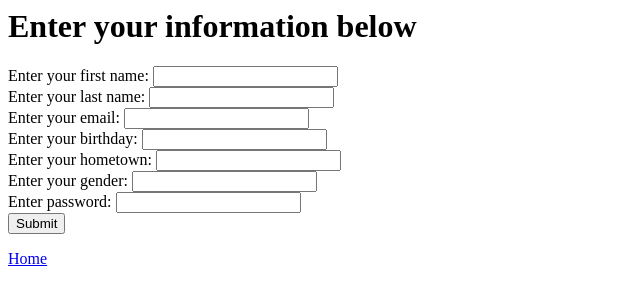
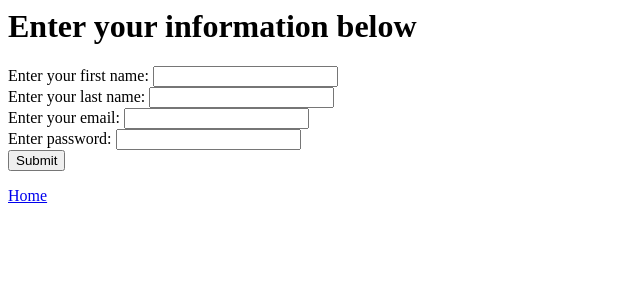
Before and after one commit to TengXu/text, a Flask app: page /register in a window 1280 px wide. Shown: the top 305 px of the page, without its empty margins (0-640 px from the left). Run offline with Flask 2, Linux system fonts and the light colour scheme; data comes from the database, SQL or seed files in the repository.

Commit message:
register

```diff
--- a/PhotoShare/app.py
+++ b/PhotoShare/app.py
@@ -132,11 +132,11 @@ def register_user():
     try:
         firstname = request.form.get('firstname')
         lastname = request.form.get('lastname')
-        birthday = request.form.get('birthday')
+        # birthday = request.form.get('birthday')
         email = request.form.get('email')
         password = request.form.get('password')
-        hometown = request.form.get('hometown')
-        gender = request.form.get('gender')
+        # hometown = request.form.get('hometown')
+        # gender = request.form.get('gender')
     except:
         print(
             "couldn't find all tokens")  # this prints to shell, end users will not see this (all print statements go to shell)
--- a/PhotoShare/templates/register.html
+++ b/PhotoShare/templates/register.html
@@ -17,12 +17,12 @@
                 <input type="text" name="lastname" /><br />
                 <label for="email">Enter your email:</label>
                 <input type="email" name="email" /><br />
-                <label for="birthday">Enter your birthday:</label>
-                <input type="text" name="birthday" /><br />
-                <label for="hometown">Enter your hometown:</label>
-                <input type="text" name="hometown" /><br />
-                <label for="gender">Enter your gender:</label>
-                <input type="text" name="gender" /><br />
+                <!-- <label for="birthday">Enter your birthday:</label> -->
+                <!-- <input type="text" name="birthday" /><br /> -->
+                <!-- <label for="hometown">Enter your hometown:</label> -->
+                <!-- <input type="text" name="hometown" /><br /> -->
+                <!-- <label for="gender">Enter your gender:</label> -->
+                <!-- <input type="text" name="gender" /><br /> -->
                 <label for="password">Enter password:</label>
                 <input type="password" name="password" /><br />
                 <input type="submit" />
--- a/PhotoShare/templates/upload.html
+++ b/PhotoShare/templates/upload.html
@@ -1,4 +1,3 @@
-<!-- author ben lawson (balawson@bu.edu) -->
 <head>
     <title>Upload a photo!</title>
 </head>
```
